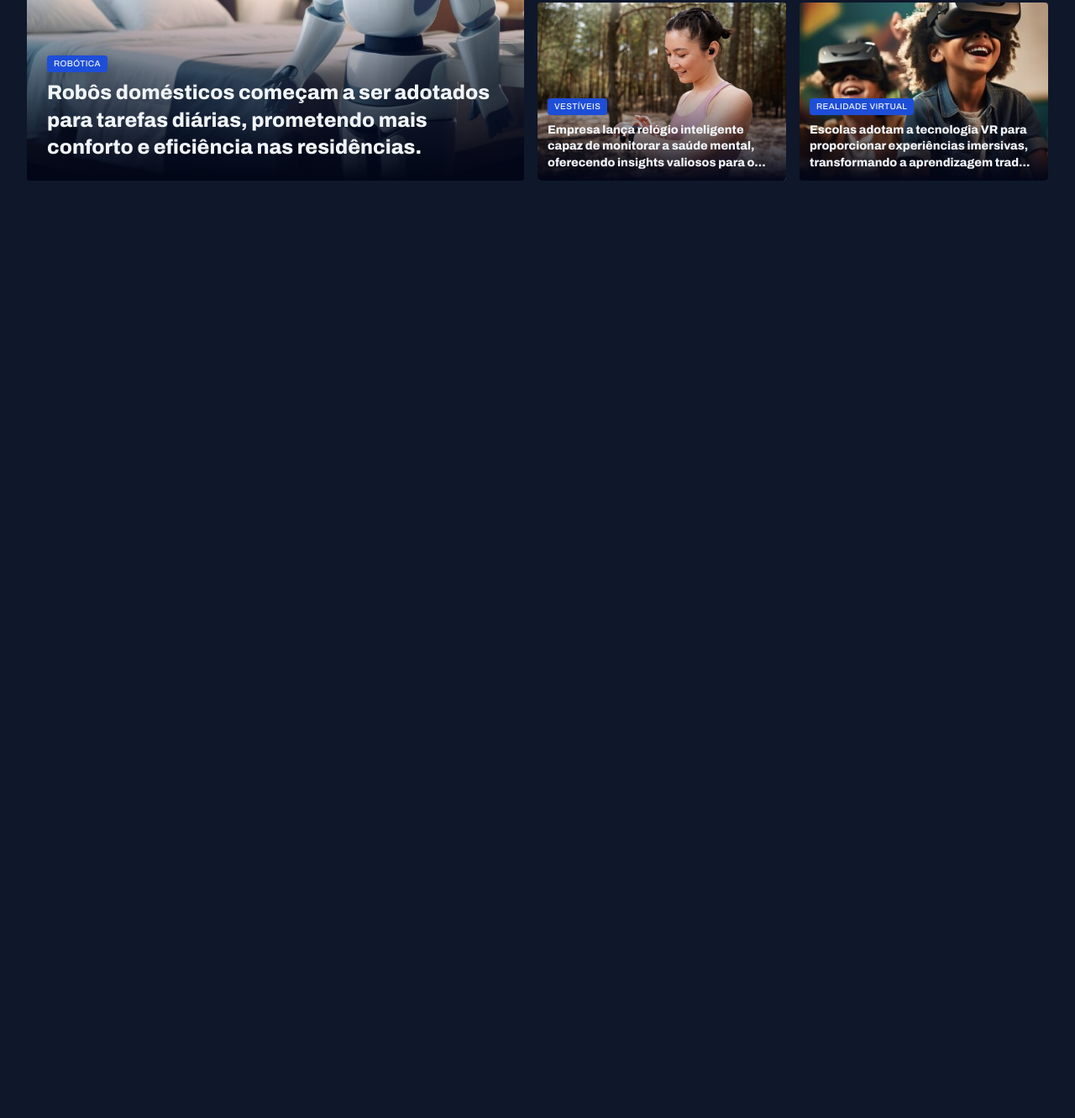
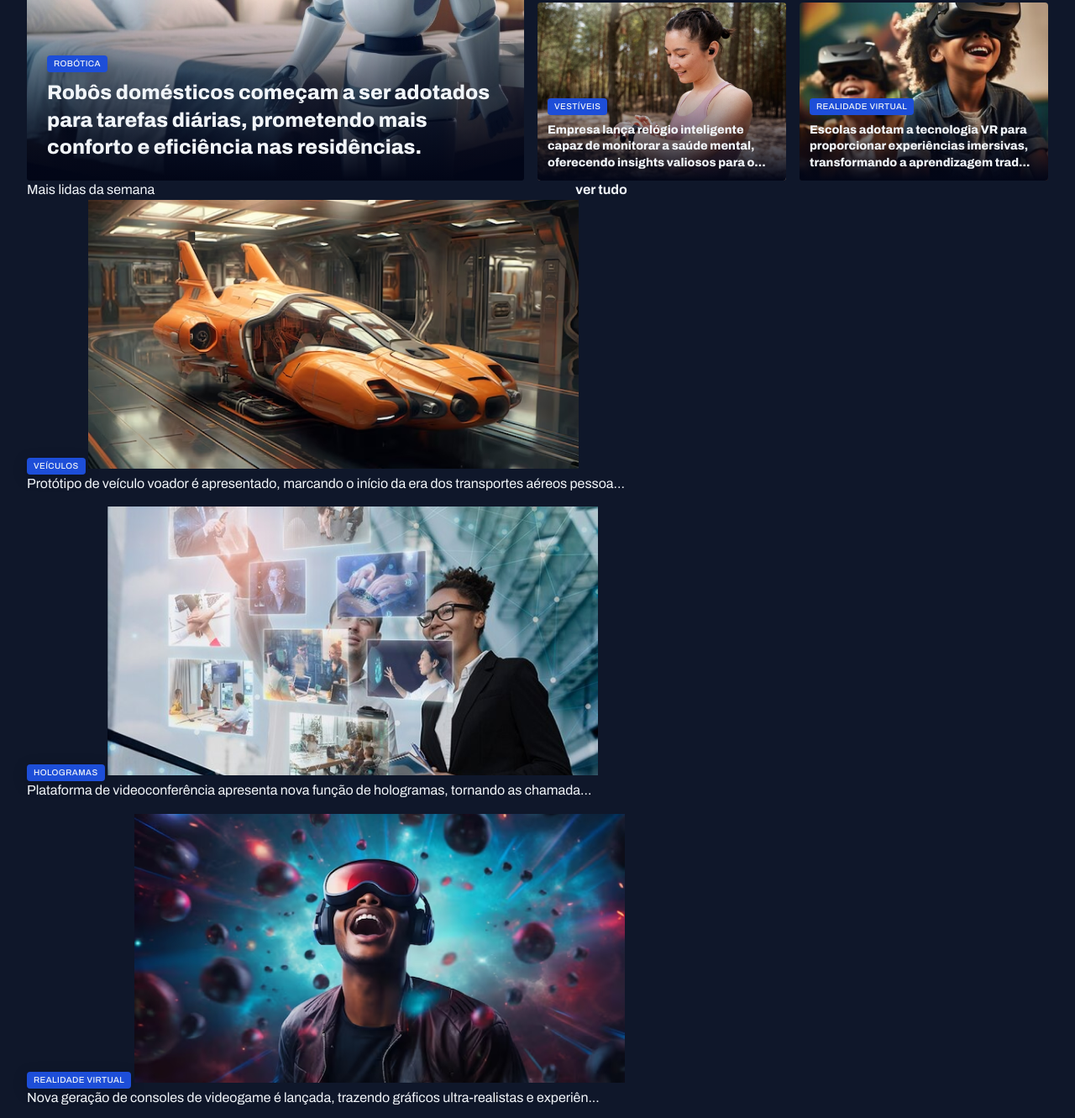
Before and after one commit to BetaMunhoz/portal-de-noticias, a plain HTML site: page index.html in a window 1280 px wide. Shown: the part 389-1720 px from the top of the page at 84% size. Before the commit the page ends 800 px from the top, so only its background shows below. Drawn offline with Linux system fonts and the light colour scheme.

Commit message:
estruturando seção mais lida da semana

```diff
--- a/index.html
+++ b/index.html
@@ -99,6 +99,43 @@
         </figure>
       </div>
     </section>
+
+    <section id="weekly">
+      <header class="grid grid-flow-col">
+        <h3>Mais lidas da semana</h3>
+        <a href="#" class="grid grid-flow-col">
+          <strong>ver tudo</strong>
+          <span></span>
+        </a>
+      </header>
+
+      <div class="grid gap-16">
+        <figure>
+          <span class="content-tag">veículos</span>
+          <img src="assets/images/Image 06.png" alt="Protótipo de veículo voador é apresentado, marcando o início da era dos transportes aéreos pessoa...">
+          <p>Protótipo de veículo voador é apresentado, marcando o início da era dos transportes aéreos pessoa...</p>
+        </figure>
+
+        <figure>
+          <span class="content-tag">hologramas</span>
+          <img src="assets/images/Image 07.png" alt="Plataforma de videoconferência apresenta nova função de hologramas, tornando as chamada...">
+          <p>Plataforma de videoconferência apresenta nova função de hologramas, tornando as chamada...</p>
+        </figure>
+
+        <figure>
+          <span class="content-tag">realidade virtual</span>
+          <img src="assets/images/Image 08.png" alt="Nova geração de consoles de videogame é lançada, trazendo gráficos ultra-realistas e experiên...">
+          <p>Nova geração de consoles de videogame é lançada, trazendo gráficos ultra-realistas e experiên...</p>
+        </figure>
+
+        <figure>
+          <span class="content-tag">internet</span>
+          <img src="assets/images/Image 09.png" alt="Projeto busca oferecer internet de alta velocidade em áreas remotas através de satélites.">
+          <p>Projeto busca oferecer internet de alta velocidade em áreas remotas através de satélites.</p>
+        </figure>
+
+      </div>
+    </section>
   </main>
 </body>
 </html>
```
